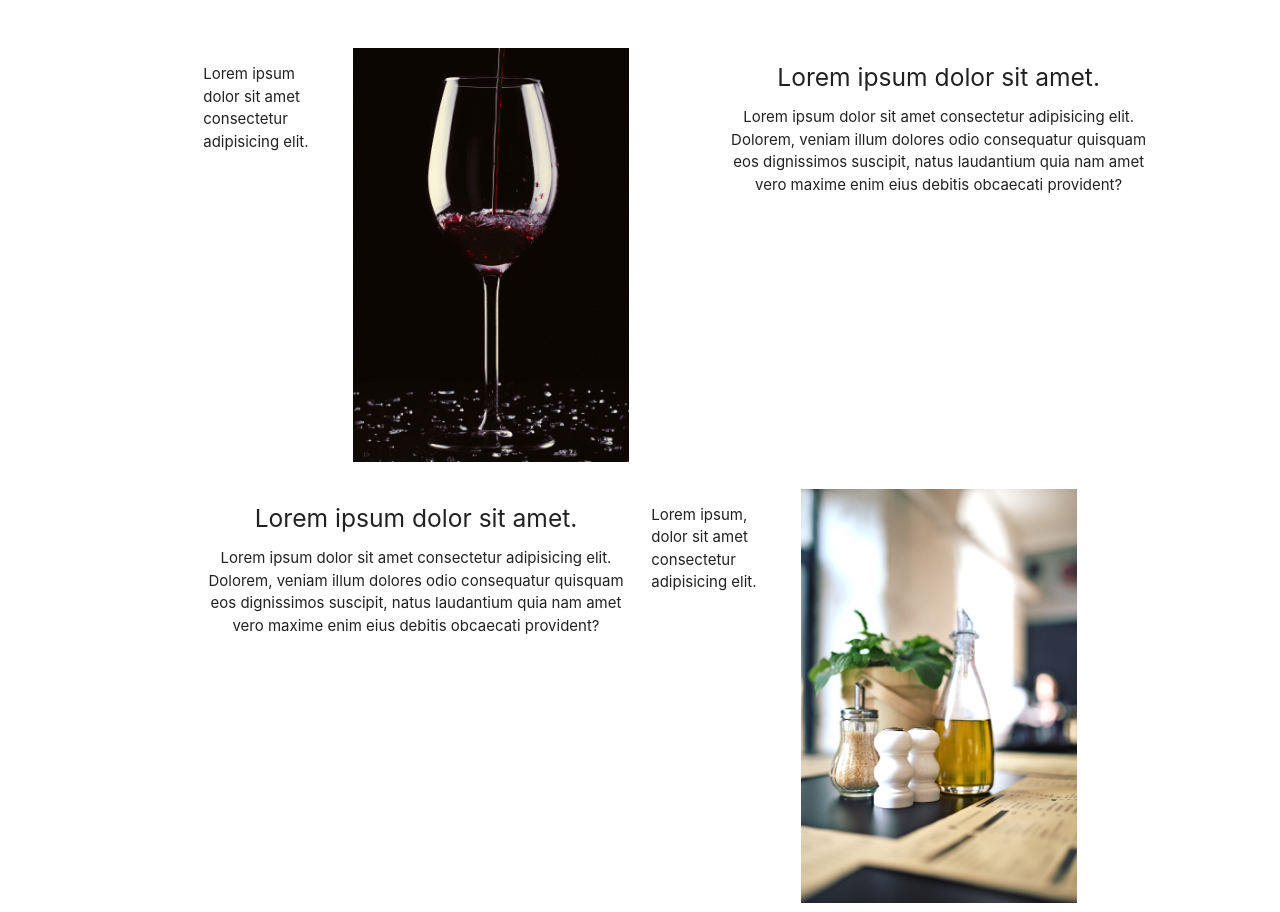
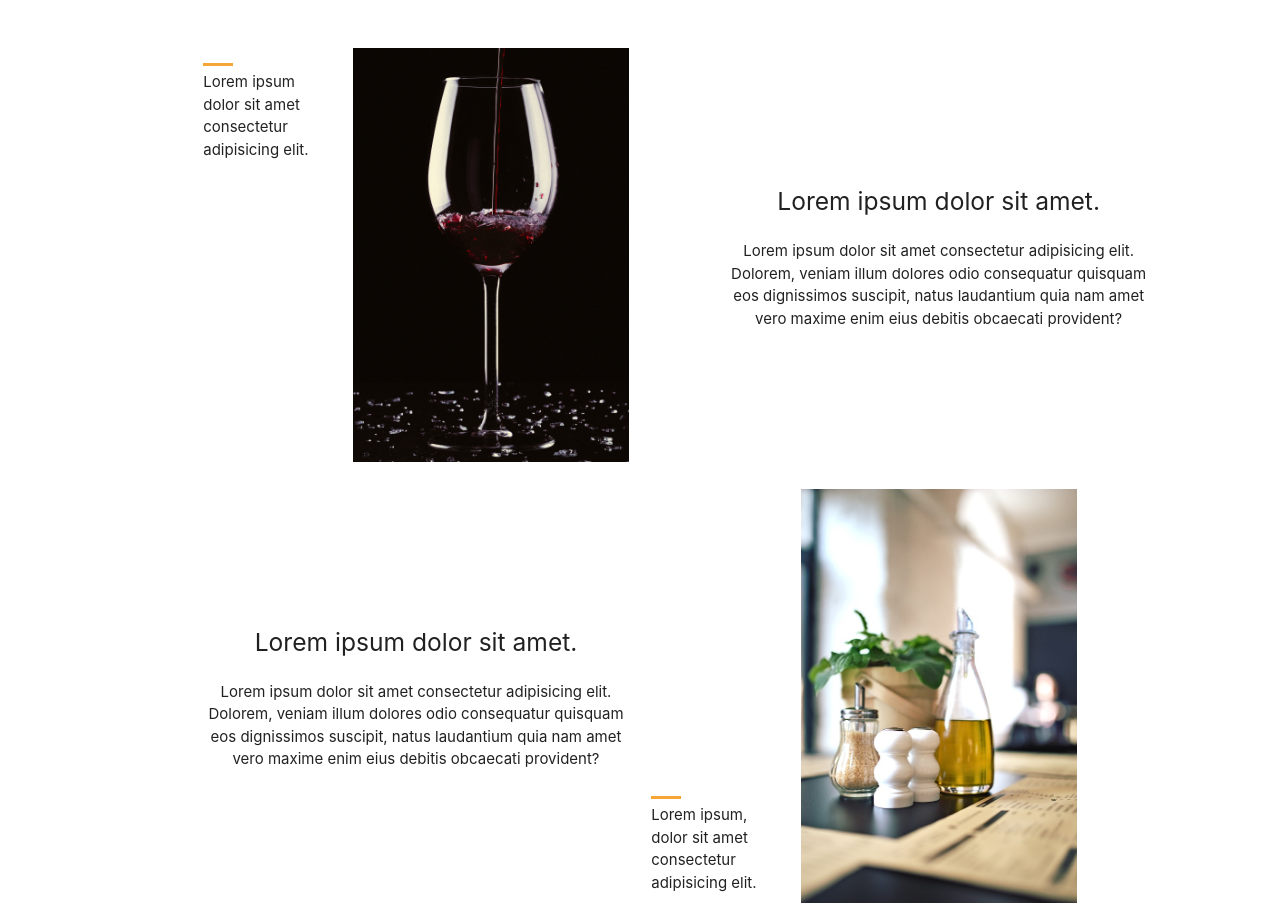
Before and after one commit to diaz-L/restaurant, a plain HTML site: page index.html in a window 1280 px wide. Shown: the part 452-1364 px from the top of the page. Drawn offline with nearby package versions, Linux system fonts and the light colour scheme; a web font is replaced by a local one.

Commit message:
align discover section elements

```diff
--- a/css/style.css
+++ b/css/style.css
@@ -27,3 +27,29 @@
     padding-top: 50px;
     padding-bottom: 50px;
 }
+
+.section-discover .row {
+    display: flex;
+}
+
+.discover-body {
+    display: flex;
+    flex-direction: column;
+    justify-content: center;
+    padding-top: 50px;
+}
+
+.title-align {
+    display: flex;
+    flex-direction: column;
+    justify-content: flex-end;
+}
+
+p.discover-title:before {
+    display: block;
+    content: '';
+    width: 30px;
+    height: 3px;
+    background: #f5a637;
+    margin-bottom: 5px;
+}
--- a/index.html
+++ b/index.html
@@ -97,13 +97,13 @@
     <section class="section section-discover">
         <div class="container">
             <div class="row">
-                <div class="col m2" id="discover-one">
-                    <p>Lorem ipsum dolor sit amet consectetur adipisicing elit.</p>
+                <div class="col m2">
+                    <p class="discover-title">Lorem ipsum dolor sit amet consectetur adipisicing elit.</p>
                 </div>
                 <div class="col m4">
                     <img src="images/wine.jpg" class="responsive-img">
                 </div>
-                <div class="col m6 push-m1 center">
+                <div class="col m6 push-m1 center discover-body">
                     <h5>Lorem ipsum dolor sit amet.</h5>
                     <p>Lorem ipsum dolor sit amet consectetur adipisicing elit. Dolorem, veniam illum dolores odio consequatur
                         quisquam eos dignissimos suscipit, natus laudantium quia nam amet vero maxime enim eius debitis obcaecati
@@ -112,15 +112,15 @@
                 </div>
             </div>
             <div class="row">
-                <div class="col m6 center">
+                <div class="col m6 center discover-body">
                     <h5>Lorem ipsum dolor sit amet.</h5>
                     <p>Lorem ipsum dolor sit amet consectetur adipisicing elit. Dolorem, veniam illum dolores odio consequatur
                         quisquam eos dignissimos suscipit, natus laudantium quia nam amet vero maxime enim eius debitis obcaecati
                         provident?
                     </p>
                 </div>
-                <div class="col m2">
-                    <p>Lorem ipsum, dolor sit amet consectetur adipisicing elit.</p>
+                <div class="col m2 title-align">
+                    <p class="discover-title">Lorem ipsum, dolor sit amet consectetur adipisicing elit.</p>
                 </div>
                 <div class="col m4">
                     <img src="images/bottle.jpg" class="responsive-img">
```
